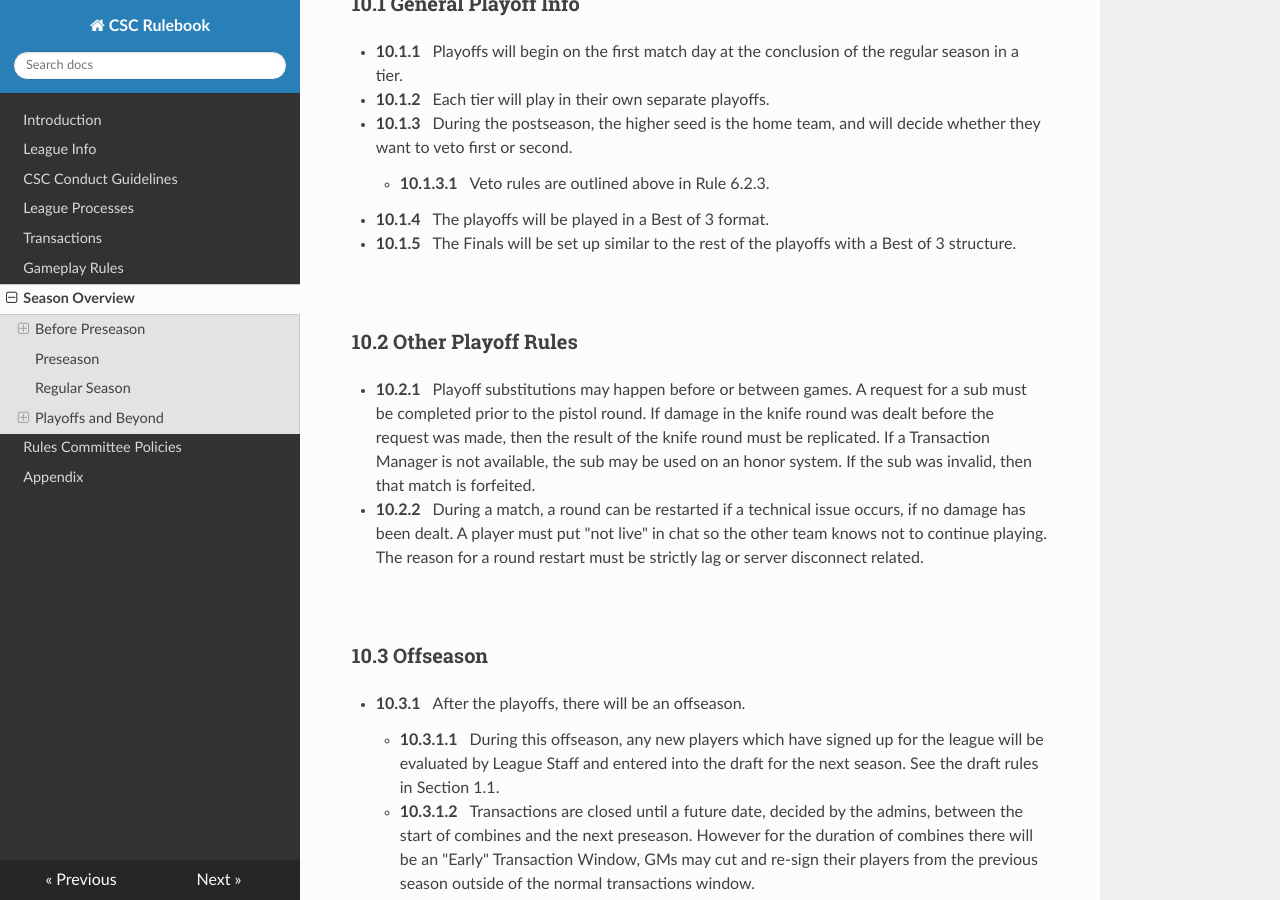
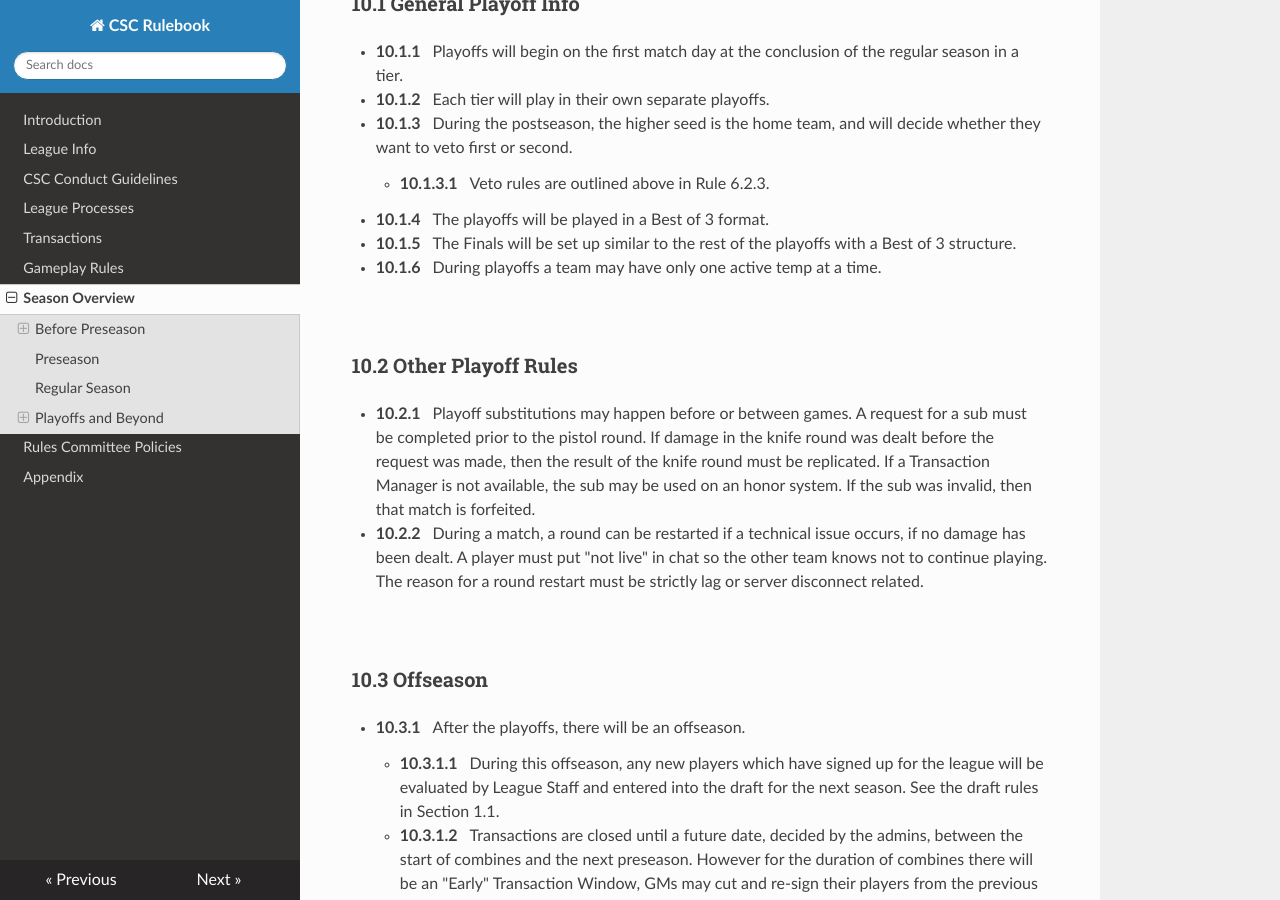
Before and after one commit to techlover1/csc-rulebook, an MkDocs documentation site: the page built from docs/season-overview.md, in a window 1280 px wide and 900 px high, scrolled down 4061 px. Built offline with MkDocs 1.6.1, drawn with Linux system fonts in a browser that asks for light colours; nearby versions of some CDN libraries.

Commit message:
10.1.6 add

```diff
--- a/docs/season-overview.md
+++ b/docs/season-overview.md
@@ -136,6 +136,8 @@
 
 - **10.1.5**&emsp;The Finals will be set up similar to the rest of the playoffs with a Best of 3 structure.
 
+- **10.1.6**&emsp;During playoffs a team may have only one active temp at a time.
+
 &emsp;
 
 ### 10.2 Other Playoff Rules
```
